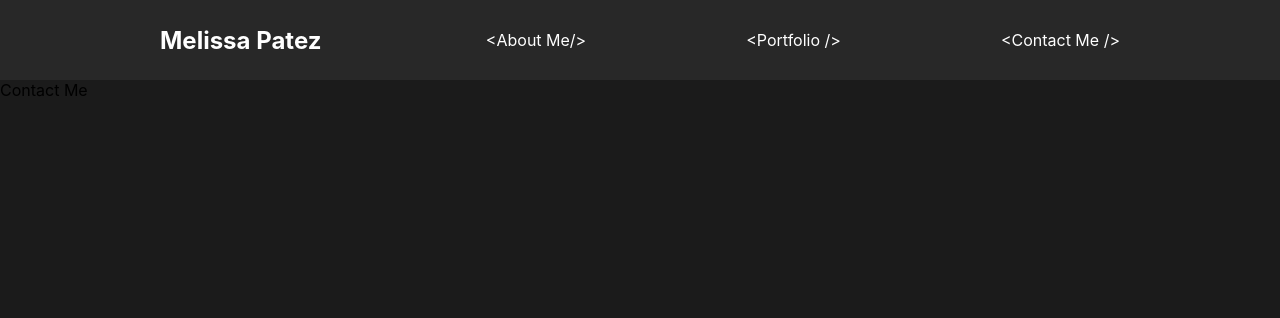
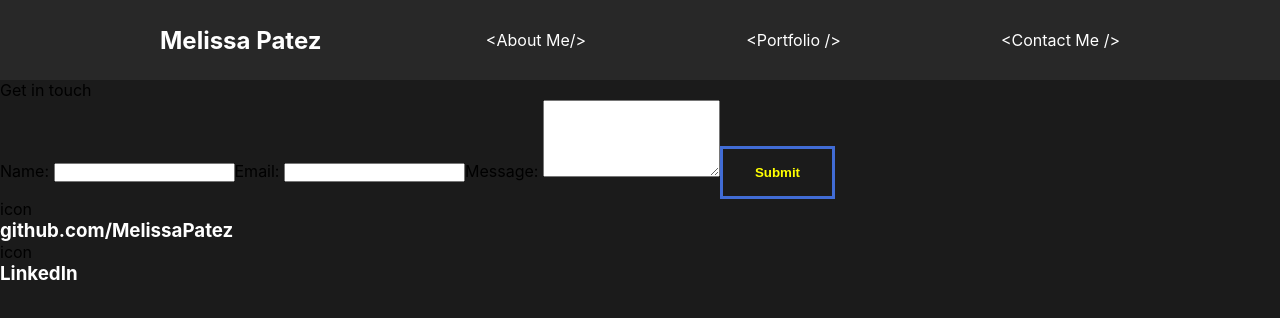
Before and after one commit to MelissaPatez/-projectPortfolio, a React (Create React App) app in the folder frontend/: page /contact in a window 1280 px wide. Shown: the top 318 px of the page. Built offline with nearby package versions, Linux system fonts and the light colour scheme.

Commit message:
ContactMe page under development

```diff
--- a/frontend/src/pages/ContactMe.js
+++ b/frontend/src/pages/ContactMe.js
@@ -2,7 +2,30 @@
 
 const ContactMe = () => {
     return (
-        <div>Contact Me</div>
+        <div>
+            <div> Get in touch</div>
+            <div id="areas">
+                <div id="form">
+                    <form id="contact-form" method='post'>
+                        Name: <input  type="text"/>
+                        Email: <input  type="email"/>
+                        Message: <textarea rows='5'/>
+                        <button type="submit">Submit</button>
+                    </form>
+                </div>
+                <div id="network">
+                    <div className='social'>
+                        icon
+                        <h3>github.com/MelissaPatez</h3>
+                    </div>
+                    <div className='social'>
+                        icon
+                        <h3>LinkedIn</h3>
+                    </div>
+
+                </div>
+            </div>
+        </div>
     )
 }
 
```
